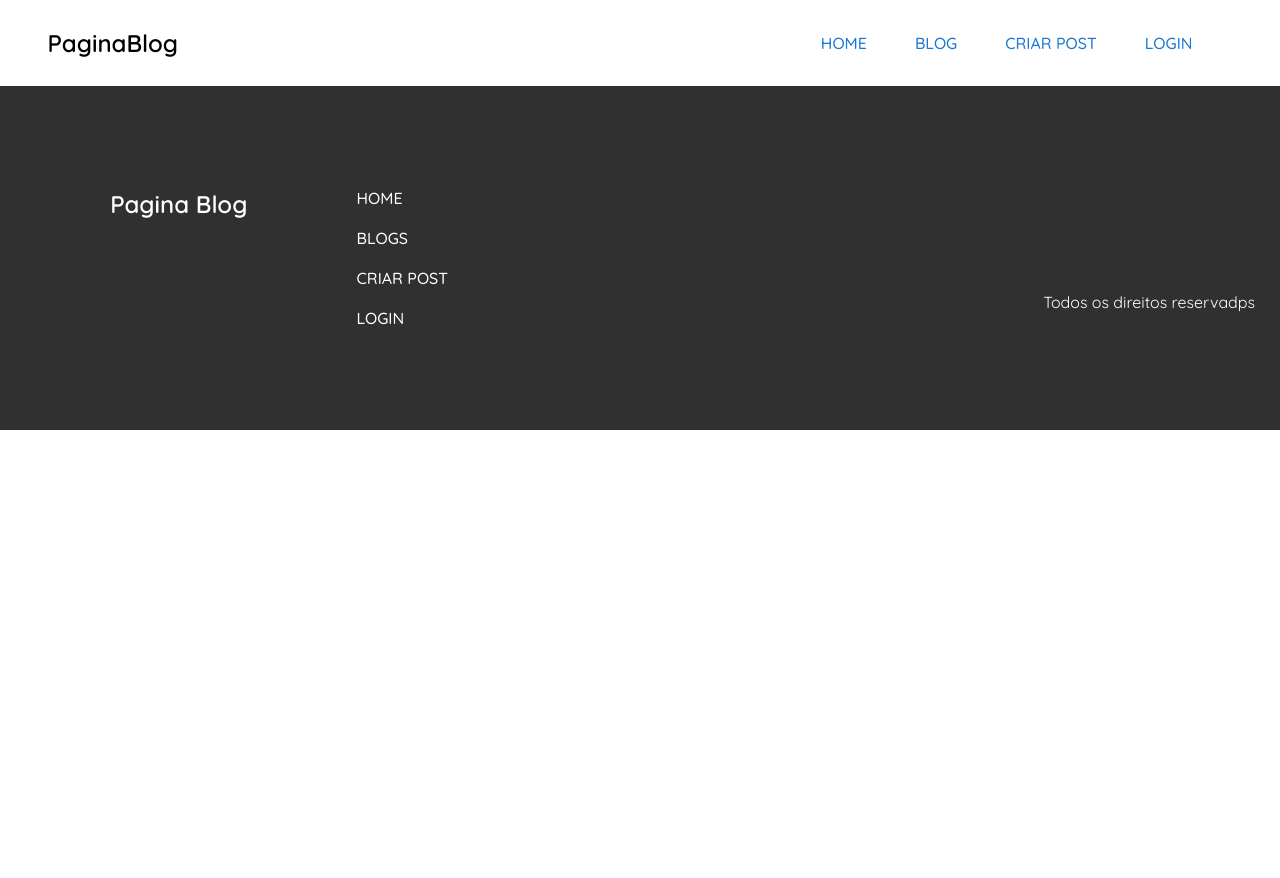
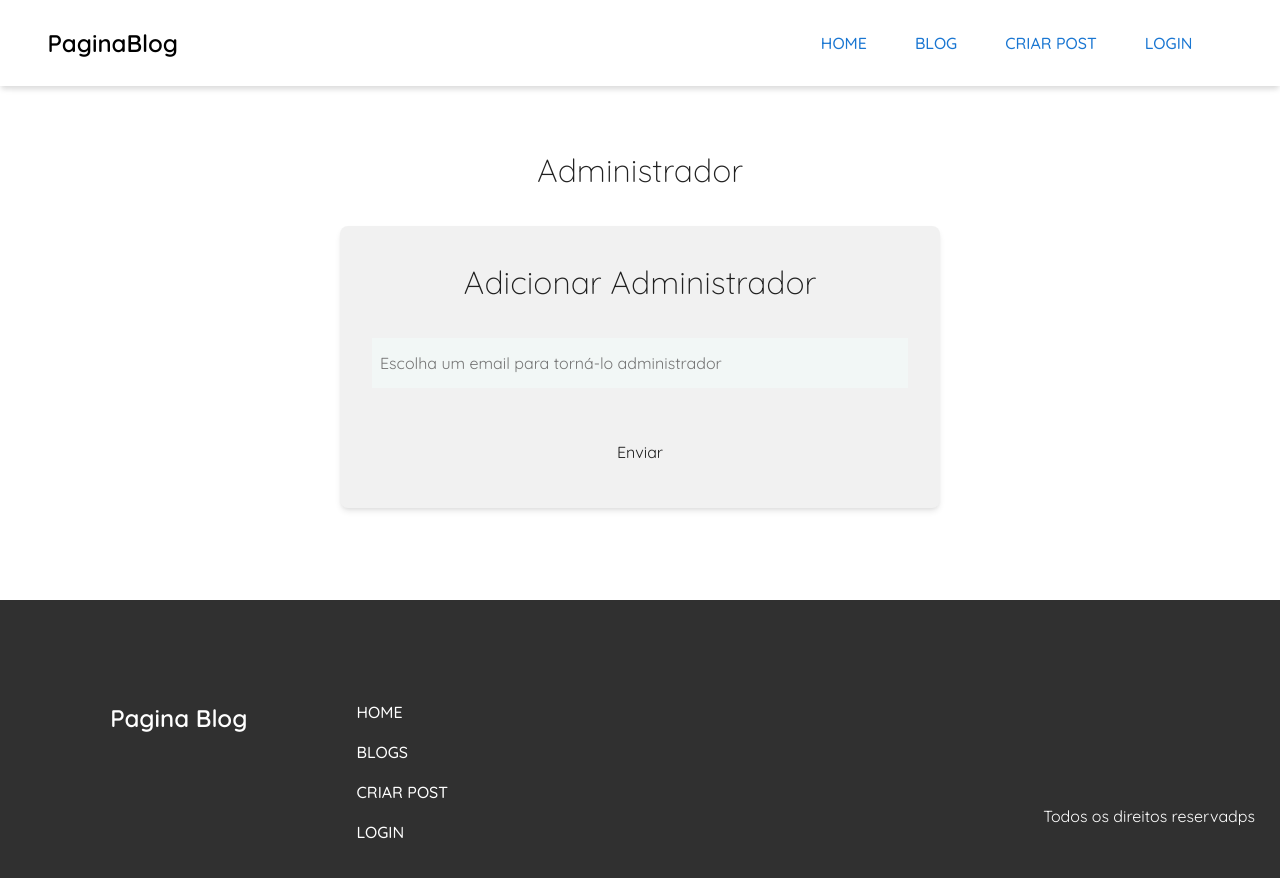
Before and after one commit to LeElima/paginaBlog, a Vue app: page /admin in a window 1280 px wide. Shown: the top 878 px of the page. Before the commit the page ends 800 px from the top, so only its background shows below. Built offline with nearby package versions, Linux system fonts and the light colour scheme; no server answers.

Commit message:
Criado página admin

```diff
--- a/src/views/Admin.vue
+++ b/src/views/Admin.vue
@@ -1,13 +1,79 @@
 <template>
-
+     <div class="admin">
+    <div class="container">
+      <h2>Administrador</h2>
+      <div class="admin-info">
+        <h2>Adicionar Administrador</h2>
+        <div class="input">
+          <input placeholder="Escolha um email para torná-lo administrador" type="text" id="addAdmins" v-model="adminEmail" />
+        </div>
+        <span>{{ mensagem }}</span>
+        <button @click="addAdmin" class="button">Enviar</button>
+      </div>
+    </div>
+  </div>
 </template>
 
 <script lang="ts">
-export default {
-
-}
+import Vue from 'vue';
+export default Vue.extend({
+    name: "Admin",
+    data() {
+        return {
+            adminEmail: "",
+            mensagem: null,
+        };
+    },
+})
 </script>
 
-<style>
-
+<style lang="scss" scoped>
+.admin {
+  .container {
+    max-width: 1000px;
+    padding: 60px 25px;
+    h2 {
+      text-align: center;
+      margin-bottom: 16px;
+      font-weight: 300;
+      font-size: 32px;
+    }
+    .admin-info {
+      border-radius: 8px;
+      box-shadow: 0 4px 6px -1px rgba(0, 0, 0, 0.1), 0 2px 4px -1px rgba(0, 0, 0, 0.06);
+      padding: 32px;
+      background-color: #f1f1f1;
+      display: flex;
+      flex-direction: column;
+      max-width: 600px;
+      margin: 32px auto;
+      span {
+        font-size: 14px;
+      }
+      .input {
+        margin: 16px 0;
+        label {
+          font-size: 14px;
+          display: block;
+          padding-bottom: 6px;
+        }
+        input {
+          width: 100%;
+          border: none;
+          background-color: #f2f7f6;
+          padding: 8px;
+          height: 50px;
+          @media (min-width: 900px) {
+          }
+          &:focus {
+            outline: none;
+          }
+        }
+      }
+      button {
+        align-self: center;
+      }
+    }
+  }
+}
 </style>
```
